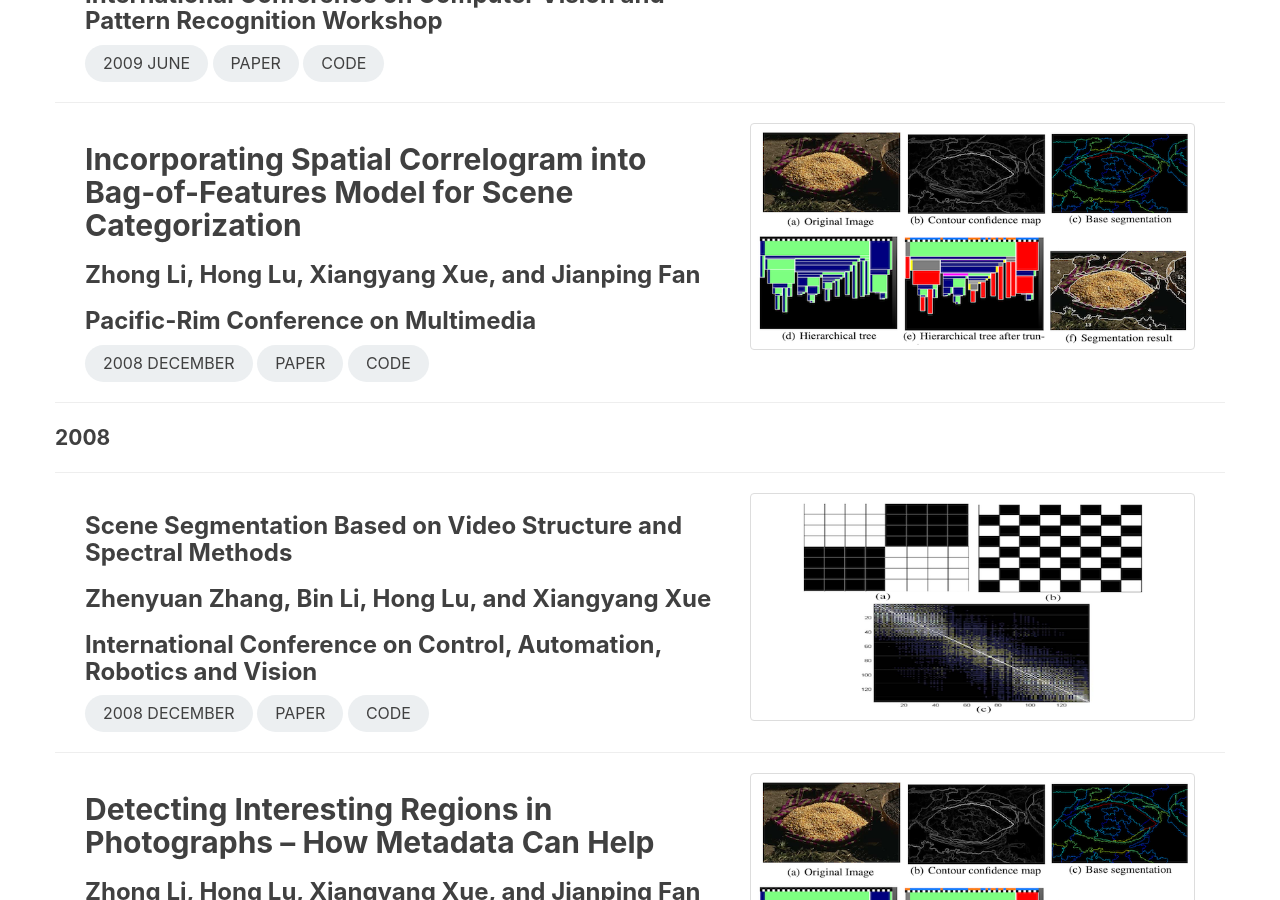
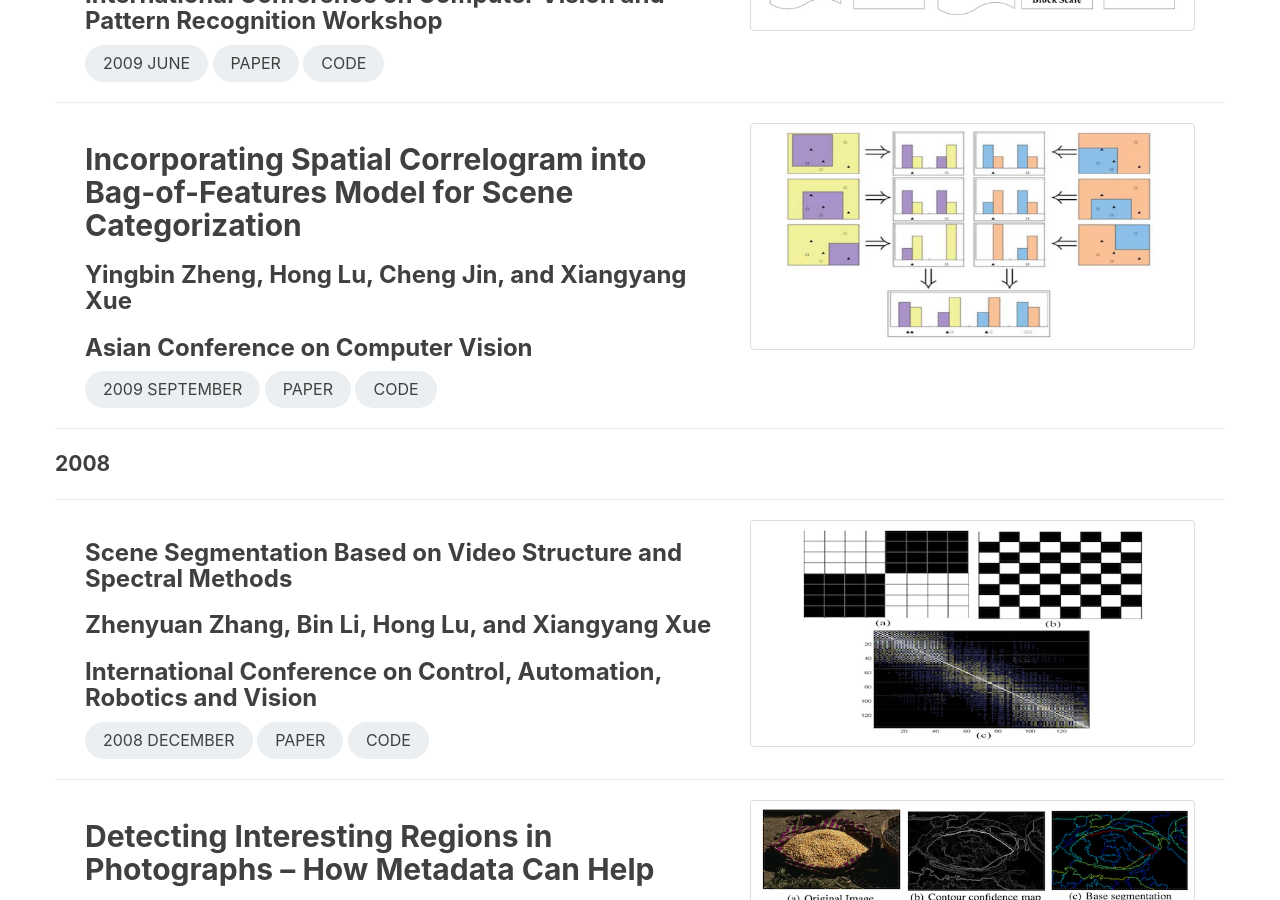
Before and after one commit to lunatics123/lunatics123.github.io, a Jekyll site: the page built from publications.html, in a window 1280 px wide and 900 px high, scrolled down 715 px. Built offline with Jekyll 4.4.1, drawn with Linux system fonts in a browser that asks for light colours; comment, search, counter and statistics services are not loaded.

```diff
--- a/publications.html
+++ b/publications.html
@@ -30,14 +30,14 @@
     <div class="container">
         <div class="col-lg-7">
             <h2>Incorporating Spatial Correlogram into Bag-of-Features Model for Scene Categorization</h2>
-            <h3>Zhong Li, Hong Lu, Xiangyang Xue, and Jianping Fan</h3>
-            <h3>Pacific-Rim Conference on Multimedia</h3>
-            <div class="post-tag round-xl">2008 December</div>
-            <a class="post-tag round-xl" href="https://link.springer.com/chapter/10.1007/978-3-540-89796-5_28">Paper</a>
+            <h3>Yingbin Zheng, Hong Lu, Cheng Jin, and Xiangyang Xue</h3>
+            <h3>Asian Conference on Computer Vision</h3>
+            <div class="post-tag round-xl">2009 September</div>
+            <a class="post-tag round-xl" href="https://link.springer.com/chapter/10.1007/978-3-642-12307-8_31">Paper</a>
             <a class="post-tag round-xl">Code</a>
         </div>
         <div class="col-lg-5">
-            <img class="img-thumbnail" src="/img/papers/li2008detecting.png">
+            <img class="img-thumbnail" src="/img/papers/zheng2010incorporating.png">
         </div>
     </div>
 </section>
```
Also changed, not shown: img/papers/lu2009content.png (added), img/papers/zheng2010incorporating.png (added).
